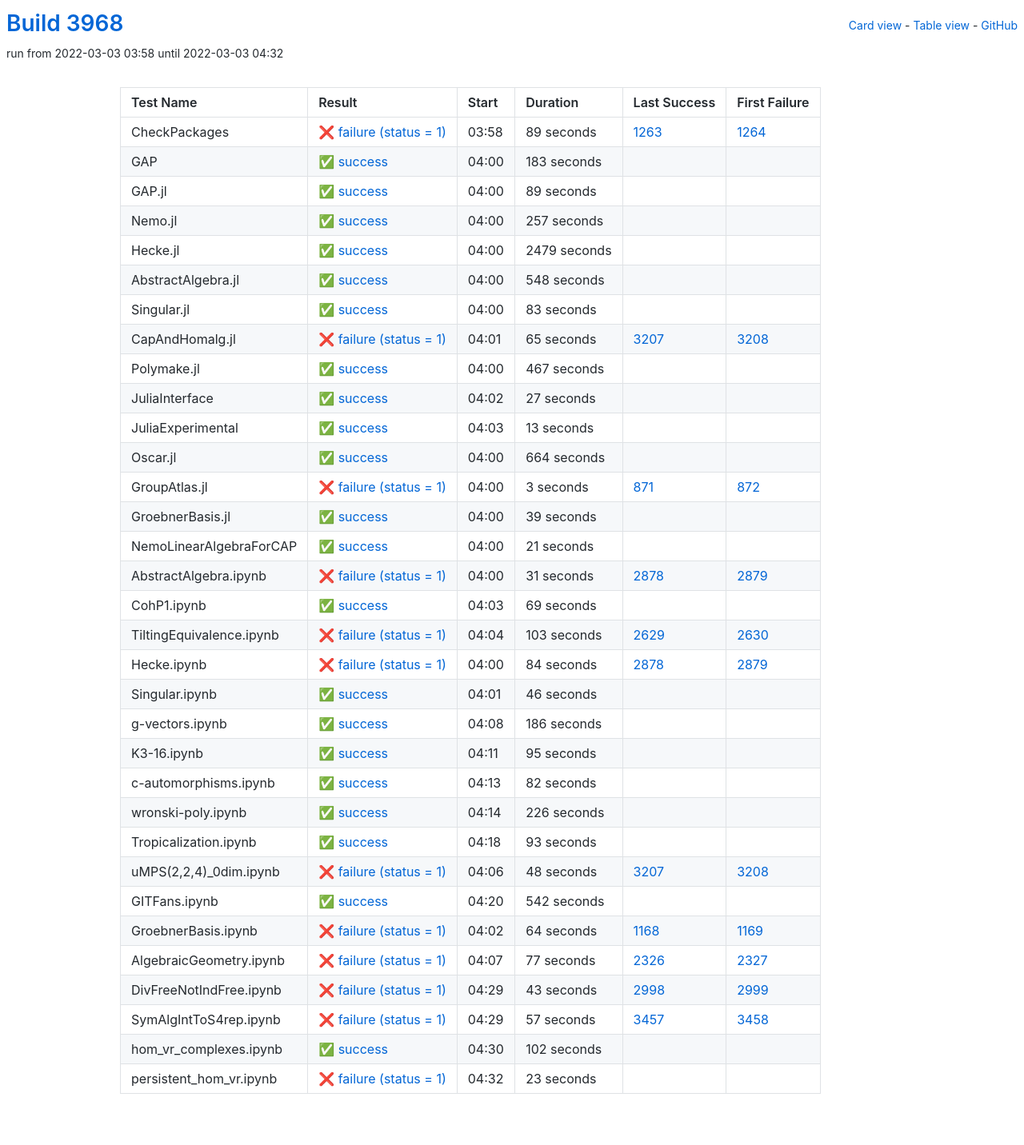
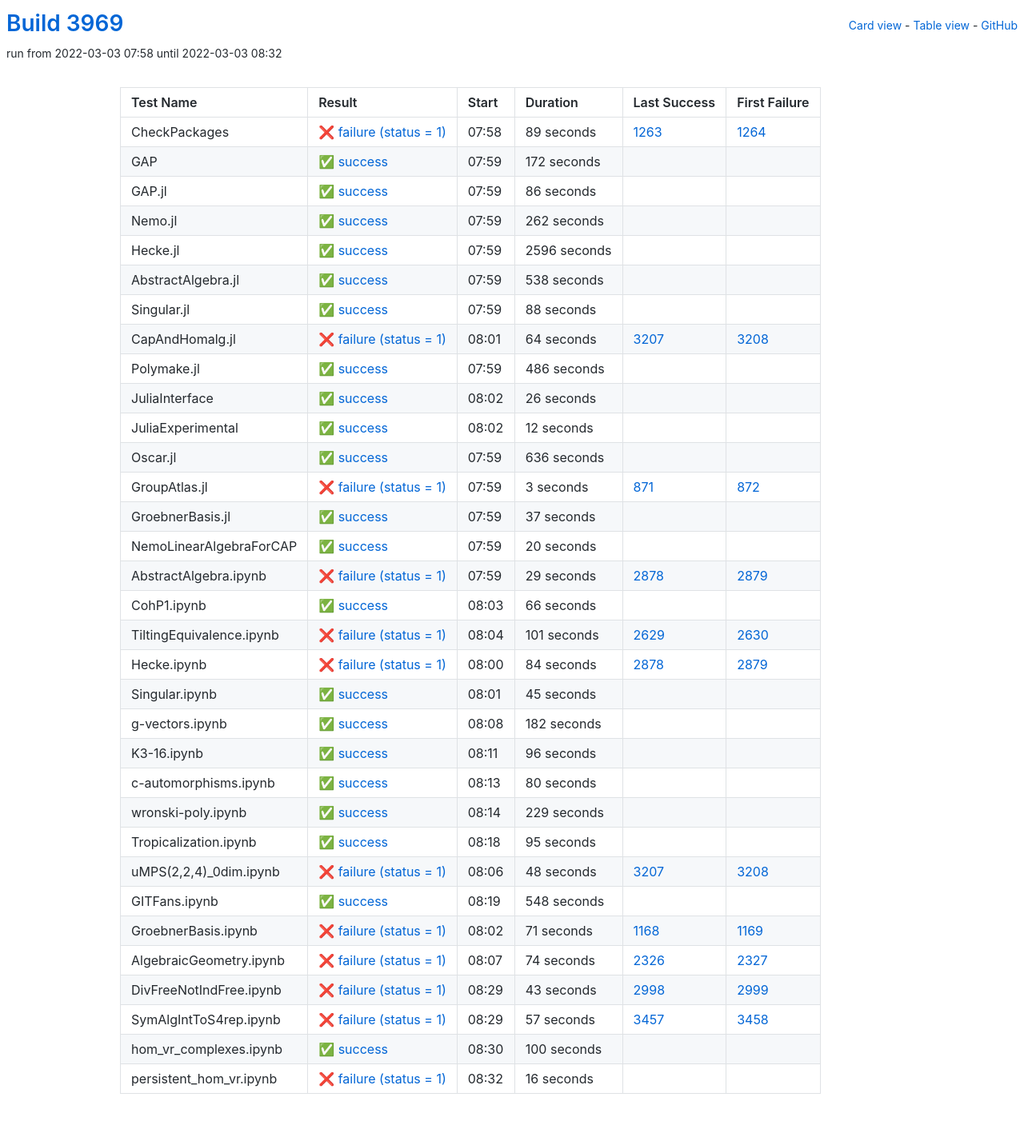
Before and after one commit to oscar-system/oscar-ci-status-stable, a Jekyll site: the page built from table.html, in a window 1280 px wide. Shown: the whole page at 80% size. Built offline with Jekyll 4.4.1, drawn with Linux system fonts in a browser that asks for light colours.

Commit message:
Build #3969

```diff
--- a/_data/ci.yml
+++ b/_data/ci.yml
@@ -1,6 +1,6 @@
 ---
-build: 3968
-build_url: https://oscarci.mathematik.uni-kl.de/job/oscar-stable/3968/
+build: 3969
+build_url: https://oscarci.mathematik.uni-kl.de/job/oscar-stable/3969/
 job: oscar-stable
 organization: oscar-system
 repo: oscar-ci-status-stable
@@ -8,8 +8,8 @@ repourl: https://github.com/oscar-system/oscar-ci-status-stable
 tests:
 - name: CheckPackages
   id: checkpackages
-  log: https://oscarci.mathematik.uni-kl.de/job/oscar-stable/3968/artifact/logs/build-3968/CheckPackages.log
-  start: 2022-03-03 03:58
+  log: https://oscarci.mathematik.uni-kl.de/job/oscar-stable/3969/artifact/logs/build-3969/CheckPackages.log
+  start: 2022-03-03 07:58
   success: false
   exitcode: 1
   status: failure
@@ -20,140 +20,140 @@ tests:
   first_failure_url: https://oscarci.mathematik.uni-kl.de/job/oscar-stable/1264/
 - name: GAP
   id: gap
-  log: https://oscarci.mathematik.uni-kl.de/job/oscar-stable/3968/artifact/logs/build-3968/GAP.log
-  start: 2022-03-03 04:00
+  log: https://oscarci.mathematik.uni-kl.de/job/oscar-stable/3969/artifact/logs/build-3969/GAP.log
+  start: 2022-03-03 07:59
   success: true
   exitcode: 0
   status: success
-  duration: 183
+  duration: 172
   last_success: false
   last_success_url:
   first_failure: false
   first_failure_url:
 - name: GAP.jl
   id: gap-jl
-  log: https://oscarci.mathematik.uni-kl.de/job/oscar-stable/3968/artifact/logs/build-3968/GAP.jl.log
-  start: 2022-03-03 04:00
+  log: https://oscarci.mathematik.uni-kl.de/job/oscar-stable/3969/artifact/logs/build-3969/GAP.jl.log
+  start: 2022-03-03 07:59
   success: true
   exitcode: 0
   status: success
-  duration: 89
+  duration: 86
   last_success: false
   last_success_url:
   first_failure: false
   first_failure_url:
 - name: Nemo.jl
   id: nemo-jl
-  log: https://oscarci.mathematik.uni-kl.de/job/oscar-stable/3968/artifact/logs/build-3968/Nemo.jl.log
-  start: 2022-03-03 04:00
+  log: https://oscarci.mathematik.uni-kl.de/job/oscar-stable/3969/artifact/logs/build-3969/Nemo.jl.log
+  start: 2022-03-03 07:59
   success: true
   exitcode: 0
   status: success
-  duration: 257
+  duration: 262
   last_success: false
   last_success_url:
   first_failure: false
   first_failure_url:
 - name: Hecke.jl
   id: hecke-jl
-  log: https://oscarci.mathematik.uni-kl.de/job/oscar-stable/3968/artifact/logs/build-3968/Hecke.jl.log
-  start: 2022-03-03 04:00
+  log: https://oscarci.mathematik.uni-kl.de/job/oscar-stable/3969/artifact/logs/build-3969/Hecke.jl.log
+  start: 2022-03-03 07:59
   success: true
   exitcode: 0
   status: success
-  duration: 2479
+  duration: 2596
   last_success: false
   last_success_url:
   first_failure: false
   first_failure_url:
 - name: AbstractAlgebra.jl
   id: abstractalgebra-jl
-  log: https://oscarci.mathematik.uni-kl.de/job/oscar-stable/3968/artifact/logs/build-3968/AbstractAlgebra.jl.log
-  start: 2022-03-03 04:00
+  log: https://oscarci.mathematik.uni-kl.de/job/oscar-stable/3969/artifact/logs/build-3969/AbstractAlgebra.jl.log
+  start: 2022-03-03 07:59
   success: true
   exitcode: 0
   status: success
-  duration: 548
+  duration: 538
   last_success: false
   last_success_url:
   first_failure: false
   first_failure_url:
 - name: Singular.jl
   id: singular-jl
-  log: https://oscarci.mathematik.uni-kl.de/job/oscar-stable/3968/artifact/logs/build-3968/Singular.jl.log
-  start: 2022-03-03 04:00
+  log: https://oscarci.mathematik.uni-kl.de/job/oscar-stable/3969/artifact/logs/build-3969/Singular.jl.log
+  start: 2022-03-03 07:59
   success: true
   exitcode: 0
   status: success
-  duration: 83
+  duration: 88
   last_success: false
   last_success_url:
   first_failure: false
   first_failure_url:
 - name: CapAndHomalg.jl
   id: capandhomalg-jl
-  log: https://oscarci.mathematik.uni-kl.de/job/oscar-stable/3968/artifact/logs/build-3968/CapAndHomalg.jl.log
-  start: 2022-03-03 04:01
+  log: https://oscarci.mathematik.uni-kl.de/job/oscar-stable/3969/artifact/logs/build-3969/CapAndHomalg.jl.log
+  start: 2022-03-03 08:01
   success: false
   exitcode: 1
   status: failure
-  duration: 65
+  duration: 64
   last_success: 3207
   last_success_url: https://oscarci.mathematik.uni-kl.de/job/oscar-stable/3207/
   first_failure: 3208
   first_failure_url: https://oscarci.mathematik.uni-kl.de/job/oscar-stable/3208/
 - name: Polymake.jl
   id: polymake-jl
-  log: https://oscarci.mathematik.uni-kl.de/job/oscar-stable/3968/artifact/logs/build-3968/Polymake.jl.log
-  start: 2022-03-03 04:00
+  log: https://oscarci.mathematik.uni-kl.de/job/oscar-stable/3969/artifact/logs/build-3969/Polymake.jl.log
+  start: 2022-03-03 07:59
   success: true
   exitcode: 0
   status: success
-  duration: 467
+  duration: 486
   last_success: false
   last_success_url:
   first_failure: false
   first_failure_url:
 - name: JuliaInterface
   id: juliainterface
-  log: https://oscarci.mathematik.uni-kl.de/job/oscar-stable/3968/artifact/logs/build-3968/JuliaInterface.log
-  start: 2022-03-03 04:02
+  log: https://oscarci.mathematik.uni-kl.de/job/oscar-stable/3969/artifact/logs/build-3969/JuliaInterface.log
+  start: 2022-03-03 08:02
   success: true
   exitcode: 0
   status: success
-  duration: 27
+  duration: 26
   last_success: false
   last_success_url:
   first_failure: false
   first_failure_url:
 - name: JuliaExperimental
   id: juliaexperimental
-  log: https://oscarci.mathematik.uni-kl.de/job/oscar-stable/3968/artifact/logs/build-3968/JuliaExperimental.log
-  start: 2022-03-03 04:03
+  log: https://oscarci.mathematik.uni-kl.de/job/oscar-stable/3969/artifact/logs/build-3969/JuliaExperimental.log
+  start: 2022-03-03 08:02
   success: true
   exitcode: 0
   status: success
-  duration: 13
+  duration: 12
   last_success: false
   last_success_url:
   first_failure: false
   first_failure_url:
 - name: Oscar.jl
   id: oscar-jl
-  log: https://oscarci.mathematik.uni-kl.de/job/oscar-stable/3968/artifact/logs/build-3968/Oscar.jl.log
-  start: 2022-03-03 04:00
+  log: https://oscarci.mathematik.uni-kl.de/job/oscar-stable/3969/artifact/logs/build-3969/Oscar.jl.log
+  start: 2022-03-03 07:59
   success: true
   exitcode: 0
   status: success
-  duration: 664
+  duration: 636
   last_success: false
   last_success_url:
   first_failure: false
   first_failure_url:
 - name: GroupAtlas.jl
   id: groupatlas-jl
-  log: https://oscarci.mathematik.uni-kl.de/job/oscar-stable/3968/artifact/logs/build-3968/GroupAtlas.jl.log
-  start: 2022-03-03 04:00
+  log: https://oscarci.mathematik.uni-kl.de/job/oscar-stable/3969/artifact/logs/build-3969/GroupAtlas.jl.log
+  start: 2022-03-03 07:59
   success: false
   exitcode: 1
   status: failure
@@ -164,68 +164,68 @@ tests:
   first_failure_url: https://oscarci.mathematik.uni-kl.de/job/oscar-stable/872/
 - name: GroebnerBasis.jl
   id: groebnerbasis-jl
-  log: https://oscarci.mathematik.uni-kl.de/job/oscar-stable/3968/artifact/logs/build-3968/GroebnerBasis.jl.log
-  start: 2022-03-03 04:00
+  log: https://oscarci.mathematik.uni-kl.de/job/oscar-stable/3969/artifact/logs/build-3969/GroebnerBasis.jl.log
+  start: 2022-03-03 07:59
   success: true
   exitcode: 0
   status: success
-  duration: 39
+  duration: 37
   last_success: false
   last_success_url:
   first_failure: false
   first_failure_url:
 - name: NemoLinearAlgebraForCAP
   id: nemolinearalgebraforcap
-  log: https://oscarci.mathematik.uni-kl.de/job/oscar-stable/3968/artifact/logs/build-3968/NemoLinearAlgebraForCAP.log
-  start: 2022-03-03 04:00
+  log: https://oscarci.mathematik.uni-kl.de/job/oscar-stable/3969/artifact/logs/build-3969/NemoLinearAlgebraForCAP.log
+  start: 2022-03-03 07:59
   success: true
   exitcode: 0
   status: success
-  duration: 21
+  duration: 20
   last_success: false
   last_success_url:
   first_failure: false
   first_failure_url:
 - name: AbstractAlgebra.ipynb
   id: abstractalgebra-ipynb
-  log: https://oscarci.mathematik.uni-kl.de/job/oscar-stable/3968/artifact/logs/build-3968/AbstractAlgebra.ipynb.log
-  start: 2022-03-03 04:00
+  log: https://oscarci.mathematik.uni-kl.de/job/oscar-stable/3969/artifact/logs/build-3969/AbstractAlgebra.ipynb.log
+  start: 2022-03-03 07:59
   success: false
   exitcode: 1
   status: failure
-  duration: 31
+  duration: 29
   last_success: 2878
   last_success_url: https://oscarci.mathematik.uni-kl.de/job/oscar-stable/2878/
   first_failure: 2879
   first_failure_url: https://oscarci.mathematik.uni-kl.de/job/oscar-stable/2879/
 - name: CohP1.ipynb
   id: cohp1-ipynb
-  log: https://oscarci.mathematik.uni-kl.de/job/oscar-stable/3968/artifact/logs/build-3968/CohP1.ipynb.log
-  start: 2022-03-03 04:03
+  log: https://oscarci.mathematik.uni-kl.de/job/oscar-stable/3969/artifact/logs/build-3969/CohP1.ipynb.log
+  start: 2022-03-03 08:03
   success: true
   exitcode: 0
   status: success
-  duration: 69
+  duration: 66
   last_success: false
   last_success_url:
   first_failure: false
   first_failure_url:
 - name: TiltingEquivalence.ipynb
   id: tiltingequivalence-ipynb
-  log: https://oscarci.mathematik.uni-kl.de/job/oscar-stable/3968/artifact/logs/build-3968/TiltingEquivalence.ipynb.log
-  start: 2022-03-03 04:04
+  log: https://oscarci.mathematik.uni-kl.de/job/oscar-stable/3969/artifact/logs/build-3969/TiltingEquivalence.ipynb.log
+  start: 2022-03-03 08:04
   success: false
   exitcode: 1
   status: failure
-  duration: 103
+  duration: 101
   last_success: 2629
   last_success_url: https://oscarci.mathematik.uni-kl.de/job/oscar-stable/2629/
   first_failure: 2630
   first_failure_url: https://oscarci.mathematik.uni-kl.de/job/oscar-stable/2630/
 - name: Hecke.ipynb
   id: hecke-ipynb
-  log: https://oscarci.mathematik.uni-kl.de/job/oscar-stable/3968/artifact/logs/build-3968/Hecke.ipynb.log
-  start: 2022-03-03 04:00
+  log: https://oscarci.mathematik.uni-kl.de/job/oscar-stable/3969/artifact/logs/build-3969/Hecke.ipynb.log
+  start: 2022-03-03 08:00
   success: false
   exitcode: 1
   status: failure
@@ -236,32 +236,68 @@ tests:
   first_failure_url: https://oscarci.mathematik.uni-kl.de/job/oscar-stable/2879/
 - name: Singular.ipynb
   id: singular-ipynb
-  log: https://oscarci.mathematik.uni-kl.de/job/oscar-stable/3968/artifact/logs/build-3968/Singular.ipynb.log
-  start: 2022-03-03 04:01
+  log: https://oscarci.mathematik.uni-kl.de/job/oscar-stable/3969/artifact/logs/build-3969/Singular.ipynb.log
+  start: 2022-03-03 08:01
   success: true
   exitcode: 0
   status: success
-  duration: 46
+  duration: 45
   last_success: false
   last_success_url:
   first_failure: false
   first_failure_url:
 - name: g-vectors.ipynb
   id: g-vectors-ipynb
-  log: https://oscarci.mathematik.uni-kl.de/job/oscar-stable/3968/artifact/logs/build-3968/g-vectors.ipynb.log
-  start: 2022-03-03 04:08
+  log: https://oscarci.mathematik.uni-kl.de/job/oscar-stable/3969/artifact/logs/build-3969/g-vectors.ipynb.log
+  start: 2022-03-03 08:08
   success: true
   exitcode: 0
   status: success
-  duration: 186
+  duration: 182
   last_success: false
   last_success_url:
   first_failure: false
   first_failure_url:
 - name: K3-16.ipynb
   id: k3-16-ipynb
-  log: https://oscarci.mathematik.uni-kl.de/job/oscar-stable/3968/artifact/logs/build-3968/K3-16.ipynb.log
-  start: 2022-03-03 04:11
+  log: https://oscarci.mathematik.uni-kl.de/job/oscar-stable/3969/artifact/logs/build-3969/K3-16.ipynb.log
+  start: 2022-03-03 08:11
+  success: true
+  exitcode: 0
+  status: success
+  duration: 96
+  last_success: false
+  last_success_url:
+  first_failure: false
+  first_failure_url:
+- name: c-automorphisms.ipynb
+  id: c-automorphisms-ipynb
+  log: https://oscarci.mathematik.uni-kl.de/job/oscar-stable/3969/artifact/logs/build-3969/c-automorphisms.ipynb.log
+  start: 2022-03-03 08:13
+  success: true
+  exitcode: 0
+  status: success
+  duration: 80
+  last_success: false
+  last_success_url:
+  first_failure: false
+  first_failure_url:
+- name: wronski-poly.ipynb
+  id: wronski-poly-ipynb
+  log: https://oscarci.mathematik.uni-kl.de/job/oscar-stable/3969/artifact/logs/build-3969/wronski-poly.ipynb.log
+  start: 2022-03-03 08:14
+  success: true
+  exitcode: 0
+  status: success
+  duration: 229
+  last_success: false
+  last_success_url:
+  first_failure: false
+  first_failure_url:
+- name: Tropicalization.ipynb
+  id: tropicalization-ipynb
+  log: https://oscarci.mathematik.uni-kl.de/job/oscar-stable/3969/artifact/logs/build-3969/Tropicalization.ipynb.log
+  start: 2022-03-03 08:18
   success: true
   exitcode: 0
   status: success
@@ -270,46 +306,10 @@ tests:
   last_success_url:
   first_failure: false
   first_failure_url:
-- name: c-automorphisms.ipynb
-  id: c-automorphisms-ipynb
-  log: https://oscarci.mathematik.uni-kl.de/job/oscar-stable/3968/artifact/logs/build-3968/c-automorphisms.ipynb.log
-  start: 2022-03-03 04:13
-  success: true
-  exitcode: 0
-  status: success
-  duration: 82
-  last_success: false
-  last_success_url:
-  first_failure: false
-  first_failure_url:
-- name: wronski-poly.ipynb
-  id: wronski-poly-ipynb
-  log: https://oscarci.mathematik.uni-kl.de/job/oscar-stable/3968/artifact/logs/build-3968/wronski-poly.ipynb.log
-  start: 2022-03-03 04:14
-  success: true
-  exitcode: 0
-  status: success
-  duration: 226
-  last_success: false
-  last_success_url:
-  first_failure: false
-  first_failure_url:
-- name: Tropicalization.ipynb
-  id: tropicalization-ipynb
-  log: https://oscarci.mathematik.uni-kl.de/job/oscar-stable/3968/artifact/logs/build-3968/Tropicalization.ipynb.log
-  start: 2022-03-03 04:18
-  success: true
-  exitcode: 0
-  status: success
-  duration: 93
-  last_success: false
-  last_success_url:
-  first_failure: false
-  first_failure_url:
 - name: uMPS(2,2,4)_0dim.ipynb
   id: umps-2-2-4-0dim-ipynb
-  log: https://oscarci.mathematik.uni-kl.de/job/oscar-stable/3968/artifact/logs/build-3968/uMPS-2-2-4-_0dim.ipynb.log
-  start: 2022-03-03 04:06
+  log: https://oscarci.mathematik.uni-kl.de/job/oscar-stable/3969/artifact/logs/build-3969/uMPS-2-2-4-_0dim.ipynb.log
+  start: 2022-03-03 08:06
   success: false
   exitcode: 1
   status: failure
@@ -320,44 +320,44 @@ tests:
   first_failure_url: https://oscarci.mathematik.uni-kl.de/job/oscar-stable/3208/
 - name: GITFans.ipynb
   id: gitfans-ipynb
-  log: https://oscarci.mathematik.uni-kl.de/job/oscar-stable/3968/artifact/logs/build-3968/GITFans.ipynb.log
-  start: 2022-03-03 04:20
+  log: https://oscarci.mathematik.uni-kl.de/job/oscar-stable/3969/artifact/logs/build-3969/GITFans.ipynb.log
+  start: 2022-03-03 08:19
   success: true
   exitcode: 0
   status: success
-  duration: 542
+  duration: 548
   last_success: false
   last_success_url:
   first_failure: false
   first_failure_url:
 - name: GroebnerBasis.ipynb
   id: groebnerbasis-ipynb
-  log: https://oscarci.mathematik.uni-kl.de/job/oscar-stable/3968/artifact/logs/build-3968/GroebnerBasis.ipynb.log
-  start: 2022-03-03 04:02
+  log: https://oscarci.mathematik.uni-kl.de/job/oscar-stable/3969/artifact/logs/build-3969/GroebnerBasis.ipynb.log
+  start: 2022-03-03 08:02
   success: false
   exitcode: 1
   status: failure
-  duration: 64
+  duration: 71
   last_success: 1168
   last_success_url: https://oscarci.mathematik.uni-kl.de/job/oscar-stable/1168/
   first_failure: 1169
   first_failure_url: https://oscarci.mathematik.uni-kl.de/job/oscar-stable/1169/
 - name: AlgebraicGeometry.ipynb
   id: algebraicgeometry-ipynb
-  log: https://oscarci.mathematik.uni-kl.de/job/oscar-stable/3968/artifact/logs/build-3968/AlgebraicGeometry.ipynb.log
-  start: 2022-03-03 04:07
+  log: https://oscarci.mathematik.uni-kl.de/job/oscar-stable/3969/artifact/logs/build-3969/AlgebraicGeometry.ipynb.log
+  start: 2022-03-03 08:07
   success: false
   exitcode: 1
   status: failure
-  duration: 77
+  duration: 74
   last_success: 2326
   last_success_url: https://oscarci.mathematik.uni-kl.de/job/oscar-stable/2326/
   first_failure: 2327
   first_failure_url: https://oscarci.mathematik.uni-kl.de/job/oscar-stable/2327/
 - name: DivFreeNotIndFree.ipynb
   id: divfreenotindfree-ipynb
-  log: https://oscarci.mathematik.uni-kl.de/job/oscar-stable/3968/artifact/logs/build-3968/DivFreeNotIndFree.ipynb.log
-  start: 2022-03-03 04:29
+  log: https://oscarci.mathematik.uni-kl.de/job/oscar-stable/3969/artifact/logs/build-3969/DivFreeNotIndFree.ipynb.log
+  start: 2022-03-03 08:29
   success: false
   exitcode: 1
   status: failure
@@ -368,8 +368,8 @@ tests:
   first_failure_url: https://oscarci.mathematik.uni-kl.de/job/oscar-stable/2999/
 - name: SymAlgIntToS4rep.ipynb
   id: symalginttos4rep-ipynb
-  log: https://oscarci.mathematik.uni-kl.de/job/oscar-stable/3968/artifact/logs/build-3968/SymAlgIntToS4rep.ipynb.log
-  start: 2022-03-03 04:29
+  log: https://oscarci.mathematik.uni-kl.de/job/oscar-stable/3969/artifact/logs/build-3969/SymAlgIntToS4rep.ipynb.log
+  start: 2022-03-03 08:29
   success: false
   exitcode: 1
   status: failure
@@ -380,24 +380,24 @@ tests:
   first_failure_url: https://oscarci.mathematik.uni-kl.de/job/oscar-stable/3458/
 - name: hom_vr_complexes.ipynb
   id: hom-vr-complexes-ipynb
-  log: https://oscarci.mathematik.uni-kl.de/job/oscar-stable/3968/artifact/logs/build-3968/hom_vr_complexes.ipynb.log
-  start: 2022-03-03 04:30
+  log: https://oscarci.mathematik.uni-kl.de/job/oscar-stable/3969/artifact/logs/build-3969/hom_vr_complexes.ipynb.log
+  start: 2022-03-03 08:30
   success: true
   exitcode: 0
   status: success
-  duration: 102
+  duration: 100
   last_success: false
   last_success_url:
   first_failure: false
   first_failure_url:
 - name: persistent_hom_vr.ipynb
   id: persistent-hom-vr-ipynb
-  log: https://oscarci.mathematik.uni-kl.de/job/oscar-stable/3968/artifact/logs/build-3968/persistent_hom_vr.ipynb.log
-  start: 2022-03-03 04:32
+  log: https://oscarci.mathematik.uni-kl.de/job/oscar-stable/3969/artifact/logs/build-3969/persistent_hom_vr.ipynb.log
+  start: 2022-03-03 08:32
   success: false
   exitcode: 1
   status: failure
-  duration: 23
+  duration: 16
   last_success: false
   last_success_url:
   first_failure: false
```
Also changed, not shown: README.md.
